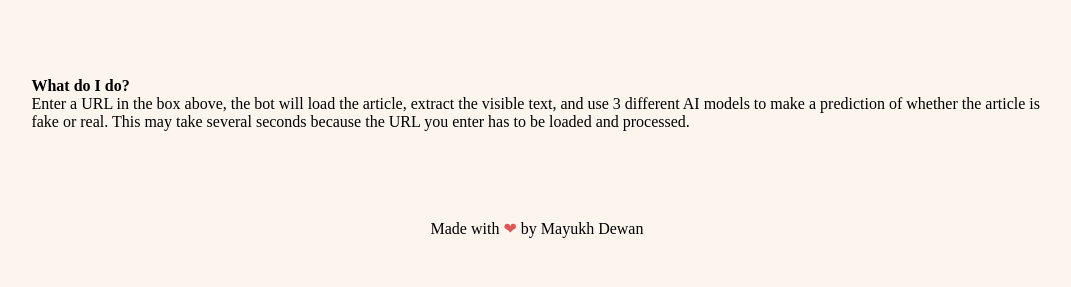
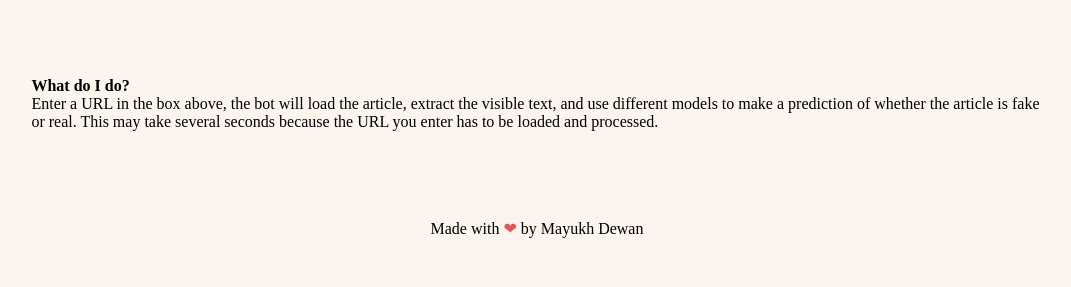
Before and after one commit to mayukh3333/CheckMyCarrots, a Flask app: page / in a window 1280 px wide. Shown: the part 424-711 px from the top of the page, without its empty margins (103-1174 px from the left). Run offline with Flask 2, Linux system fonts and the light colour scheme; parts of the project's set-up code (start-up, migrations or seed data) failed here and were passed over.

Commit message:
Update index.html

```diff
--- a/templates/index.html
+++ b/templates/index.html
@@ -47,7 +47,7 @@
         <div style="margin-top: 20px;">
             <!---<p><b>What is this thing?</b><br> This artificial intelligence can predict whether a news article is fake or real based on the words used in the article.
             </p>--->
-            <p><b>What do I do?</b><br> Enter a URL in the box above, the bot will load the article, extract the visible text, and use 3 different AI models to make a prediction of whether the article is fake or real. This may take several seconds because
+            <p><b>What do I do?</b><br> Enter a URL in the box above, the bot will load the article, extract the visible text, and use different models to make a prediction of whether the article is fake or real. This may take several seconds because
                 the URL you enter has to be loaded and processed.
             </p>
             <!---<p><b>Any article I want?</b> <br> The model has been trained only on political news. Anything outside of that domain is unlikely to produce credible results. Bot will not load articles from Bloomberg.com because of their robots.txt policy.
```
